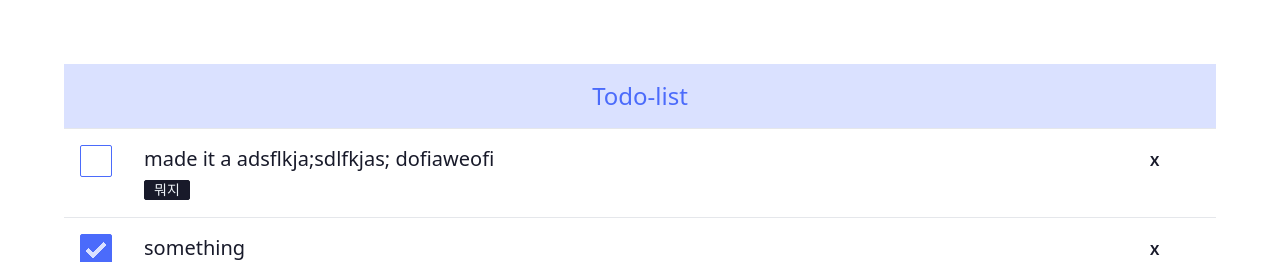
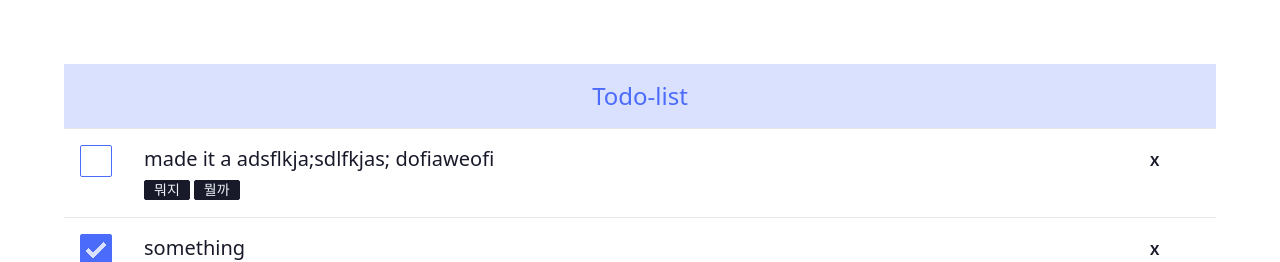
Before and after one commit to swimmingone/poomang-clone, a Next.js app: page / in a window 1280 px wide. Shown: the top 262 px of the page. Built offline with nearby package versions, Linux system fonts and the light colour scheme.

Commit message:
feat: add recoil

```diff
--- a/components/SubmitButton.tsx
+++ b/components/SubmitButton.tsx
@@ -1,11 +1,13 @@
 import React from 'react';
-import { useRouter } from 'next/router';
 
-const SubmitButton = () => {
-	const router = useRouter();
+interface Prop {
+	onSubmit: () => void;
+}
+
+const SubmitButton = ({ onSubmit }: Prop) => {
 	return (
 		<div className={'flex justify-center'}>
-			<button type={'submit'} className={'btn btn-primary'} onClick={() => router.push('/')}>
+			<button type={'submit'} className={'btn btn-primary'} onClick={onSubmit}>
 				제출하기
 			</button>
 		</div>
--- a/components/TodoList/TodoList.tsx
+++ b/components/TodoList/TodoList.tsx
@@ -1,34 +1,12 @@
 import React from 'react';
 import TodoItem from './TodoItem';
-import { Todo } from '../../types/Todo';
+import { todoListState } from '../../store/TodoListState';
+import { useRecoilValue } from 'recoil';
 
 interface Props {}
 
 const TodoList = ({}: Props) => {
-	let todos: Array<Todo> = [
-		{
-			id: '1',
-			title: 'made it a adsflkja;sdlfkjas; dofiaweofi',
-			description: 'string',
-			tags: [{ name: '뭐지', color: 'error' }],
-			dueDate: 'string',
-			creationDate: 'string',
-			editDate: 'string',
-			doneDate: 'string',
-			isDone: false,
-		},
-		{
-			id: '2',
-			title: 'something',
-			description: 'string',
-			tags: [{ name: '뭘까', color: 'accent' }],
-			dueDate: 'string',
-			creationDate: 'string',
-			editDate: 'string',
-			doneDate: 'string',
-			isDone: true,
-		},
-	];
+	const todos = useRecoilValue(todoListState);
 
 	const todoList = todos?.map((todo) => <TodoItem key={todo.title} todo={todo} />);
 	return <div className={'w-full'}>{todoList}</div>;
--- a/pages/_app.tsx
+++ b/pages/_app.tsx
@@ -1,12 +1,15 @@
 import '../styles/globals.css';
 import type { AppProps } from 'next/app';
 import Layout from '../components/Layout';
+import { RecoilRoot } from 'recoil';
 
 function MyApp({ Component, pageProps }: AppProps) {
 	return (
-		<Layout>
-			<Component {...pageProps} />
-		</Layout>
+		<RecoilRoot>
+			<Layout>
+				<Component {...pageProps} />
+			</Layout>
+		</RecoilRoot>
 	);
 }
 
--- /dev/null
+++ b/store/TodoListState.tsx
@@ -0,0 +1,32 @@
+import { atom } from 'recoil';
+
+export const todoListState = atom({
+	key: 'todoListState',
+	default: [
+		{
+			id: '1',
+			title: 'made it a adsflkja;sdlfkjas; dofiaweofi',
+			description: 'string',
+			tags: [
+				{ name: '뭐지', color: 'error' },
+				{ name: '뭘까', color: 'accent' },
+			],
+			dueDate: 'string',
+			creationDate: 'string',
+			editDate: 'string',
+			doneDate: 'string',
+			isDone: false,
+		},
+		{
+			id: '2',
+			title: 'something',
+			description: 'string',
+			tags: [{ name: '뭘까', color: 'accent' }],
+			dueDate: 'string',
+			creationDate: 'string',
+			editDate: 'string',
+			doneDate: 'string',
+			isDone: true,
+		},
+	],
+});
```
